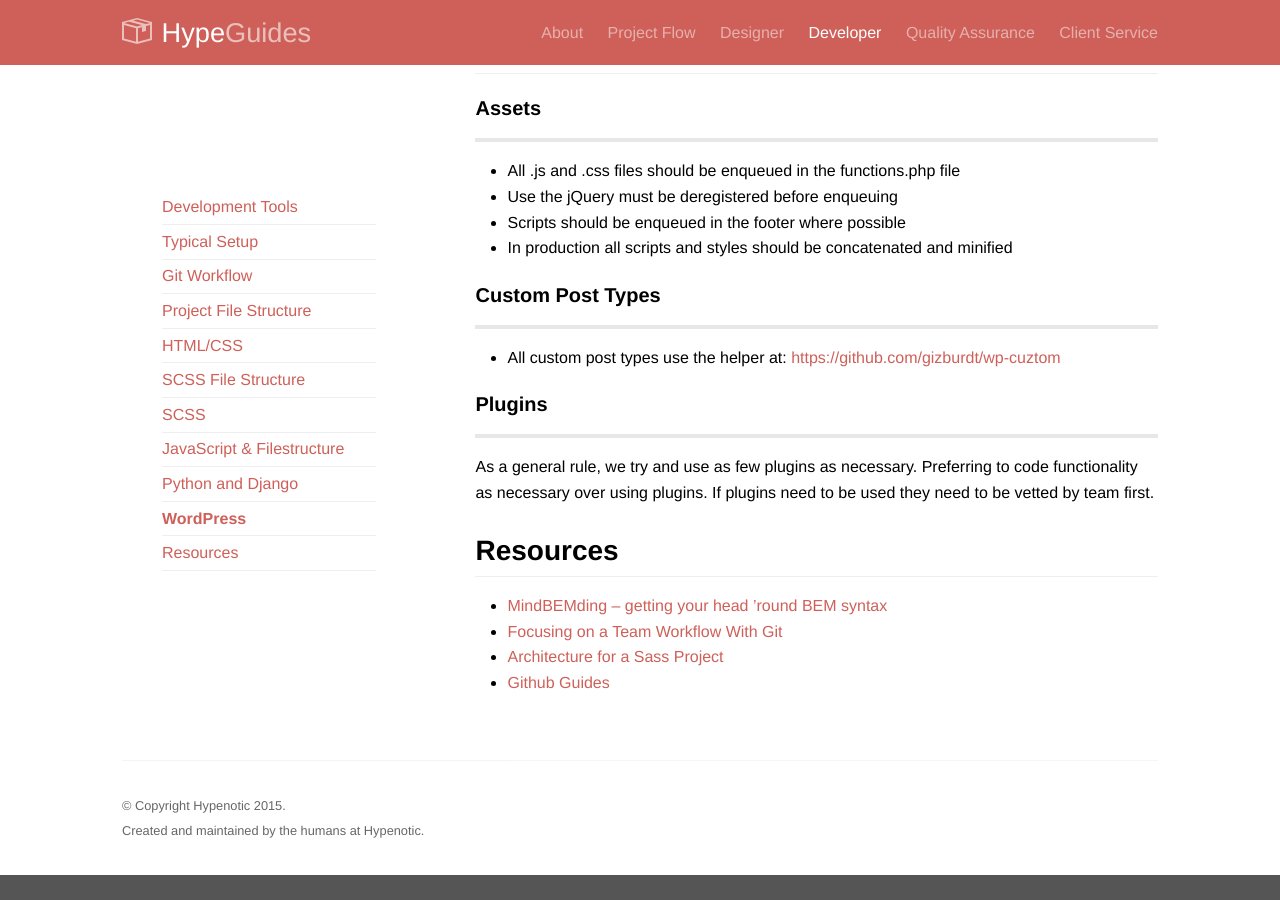
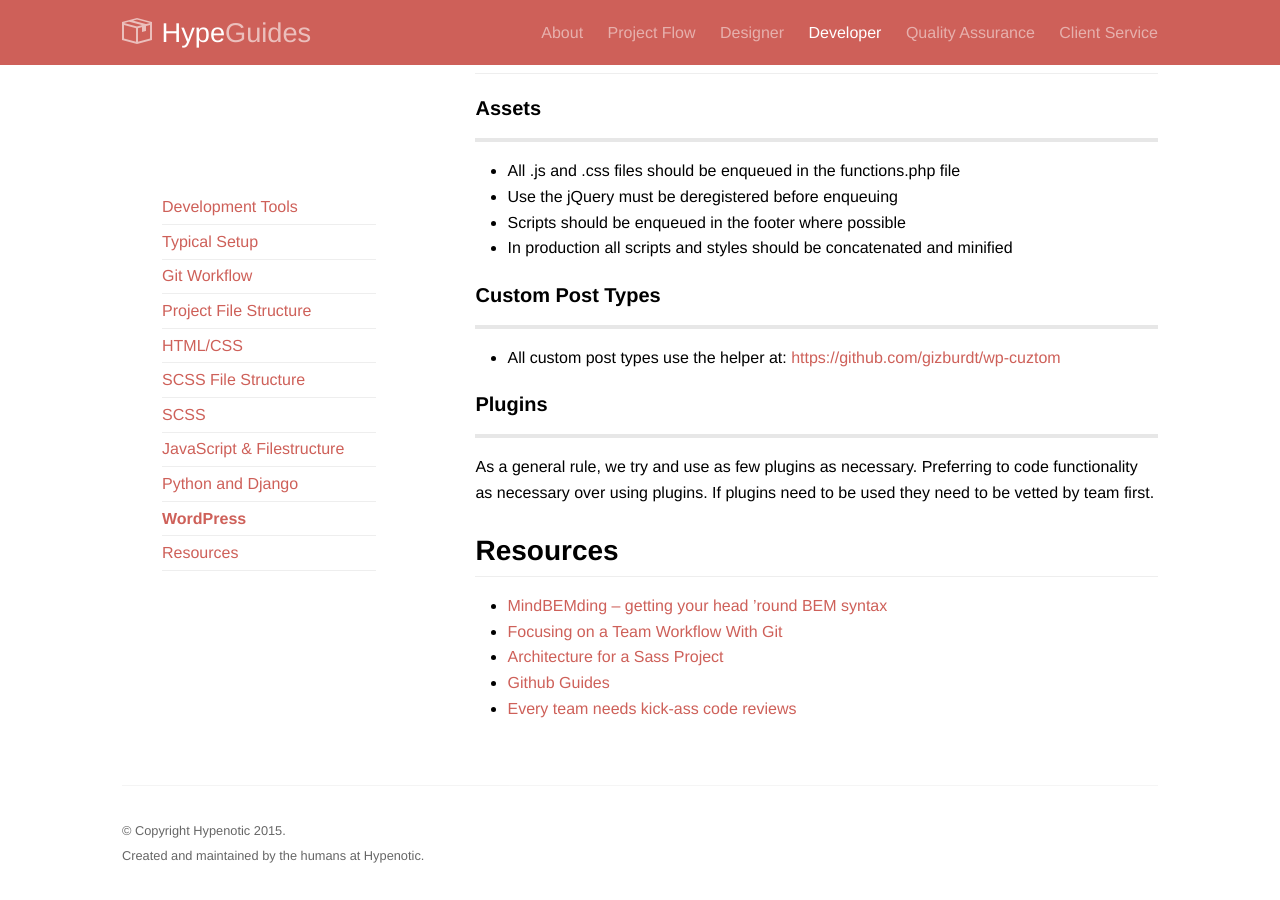
Before and after one commit to TaniaD13/handbook, a Jekyll site: the page built from developer.md, in a window 1280 px wide and 900 px high, scrolled down 10551 px. Built offline with Jekyll 4.4.1, drawn with Linux system fonts in a browser that asks for light colours; Markdown is read by kramdown in place of the engine named in the settings; before the commit the page ends 11426 px from its top, so only the background shows below that.

Commit message:
Update developer.md

```diff
--- a/developer.md
+++ b/developer.md
@@ -402,3 +402,4 @@ As a general rule, we try and use as few plugins as necessary. Preferring to cod
 * [Focusing on a Team Workflow With Git](http://code.tutsplus.com/tutorials/focusing-on-a-team-workflow-with-git--cms-22514)
 * [Architecture for a Sass Project](http://www.sitepoint.com/architecture-sass-project/)
 * [Github Guides](https://guides.github.com/)
+* [Every team needs kick-ass code reviews](http://blogs.atlassian.com/2014/03/every-team-needs-kick-ass-code-reviews/)
```
